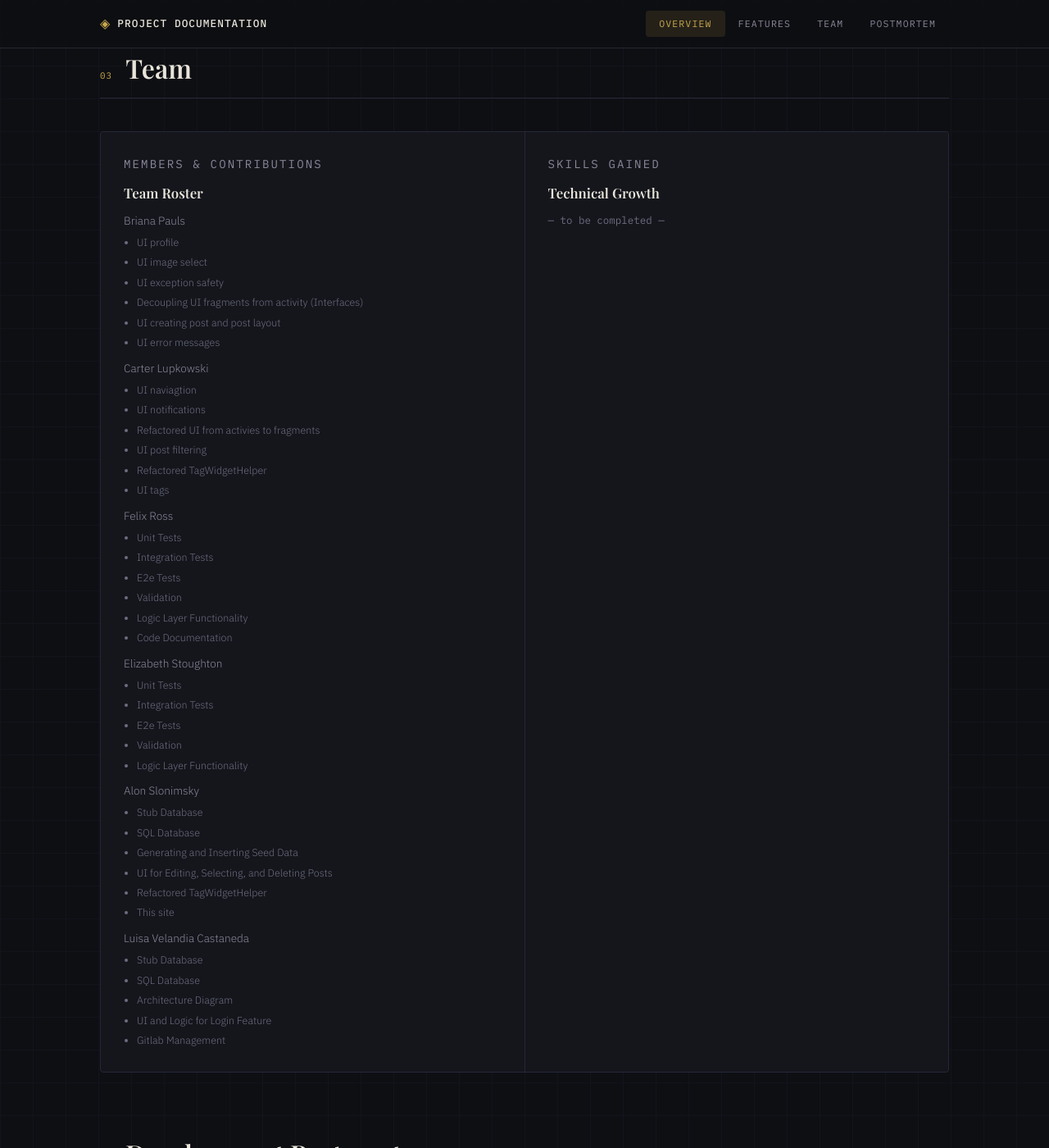
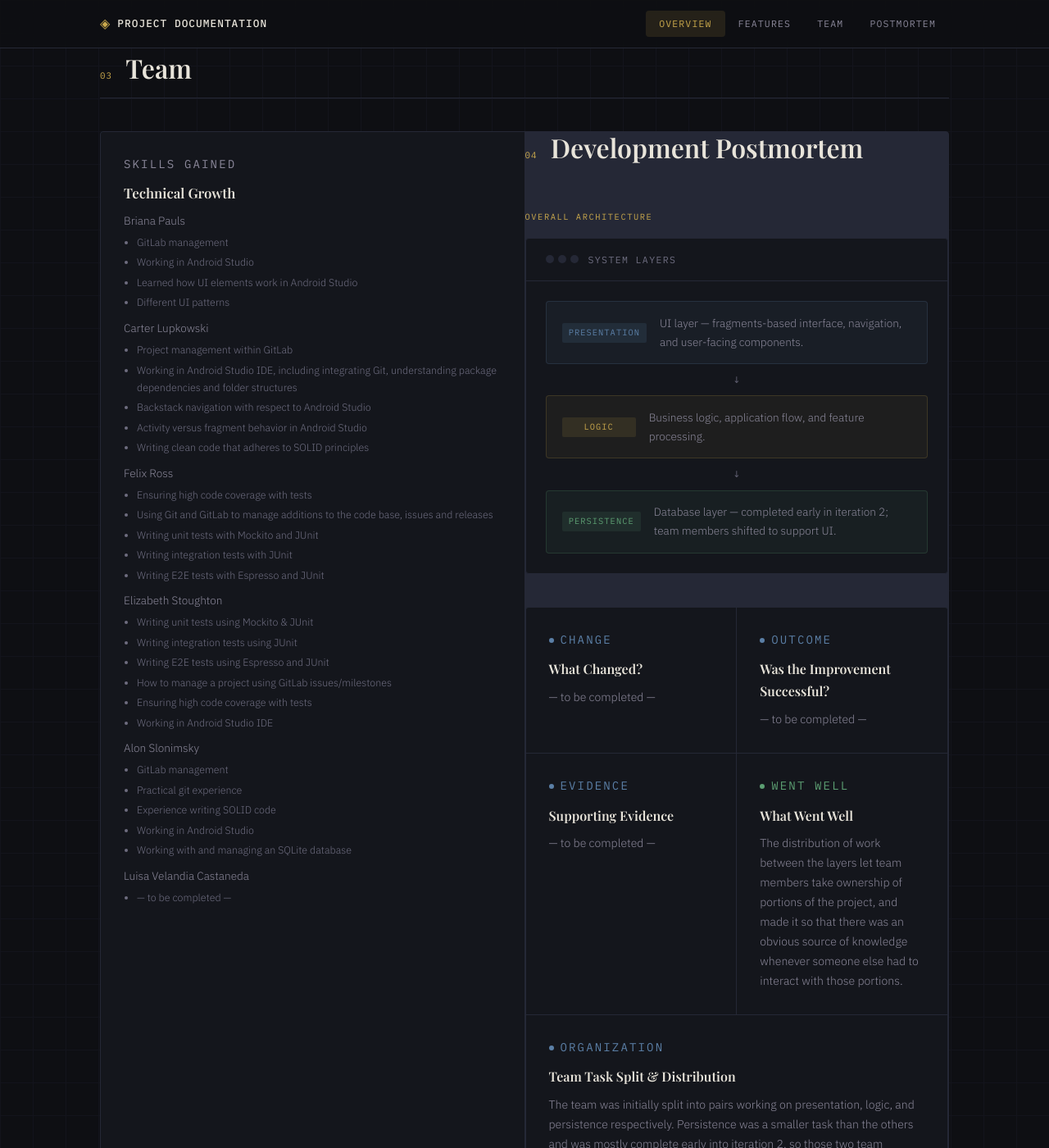
Before and after one commit to AlonSlonimsky/DISKussMe, a Jekyll site: the page built from index.html, in a window 1280 px wide and 1400 px high, scrolled down 2247 px. Shown: the whole window at 82% size. Built offline with Jekyll 4.4.1, drawn with Linux system fonts in a browser that asks for light colours.

Commit message:
filled skills gained

```diff
--- a/index.html
+++ b/index.html
@@ -138,91 +138,74 @@ of 20 or more new posts per week sustained over that same period.</p>
     <div class="card-grid" style="grid-template-columns: repeat(2, 1fr);">
 
       <div class="card">
-        <p class="card-label">Members &amp; Contributions</p>
-        <h3>Team Roster</h3>
+        <p class="card-label">Skills Gained</p>
+        <h3>Technical Growth</h3>
         <div style="display:flex; flex-direction:column; gap:0.6rem; margin-top:0.5rem;">
 
           <div>
             <div style="font-size:0.85rem; color:var(--text-secondary); margin-bottom:0.25rem;">Briana Pauls</div>
             <ul style="margin:0 0 0 1rem; padding:0; display:flex; flex-direction:column; gap:0.2rem;">
-              <li style="font-size:0.78rem; color:var(--text-muted);">UI profile </li>
-              <li style="font-size:0.78rem; color:var(--text-muted);">UI image select</li>
-              <li style="font-size:0.78rem; color:var(--text-muted);">UI exception safety</li>
-              <li style="font-size:0.78rem; color:var(--text-muted);">Decoupling UI fragments from activity (Interfaces)</li>
-              <li style="font-size:0.78rem; color:var(--text-muted);">UI creating post and post layout</li>
-              <li style="font-size:0.78rem; color:var(--text-muted);">UI error messages</li>
+              <li style="font-size:0.78rem; color:var(--text-muted);">GitLab management</li>
+              <li style="font-size:0.78rem; color:var(--text-muted);">Working in Android Studio</li>
+              <li style="font-size:0.78rem; color:var(--text-muted);">Learned how UI elements work in Android Studio</li>
+              <li style="font-size:0.78rem; color:var(--text-muted);">Different UI patterns</li>
             </ul>
           </div>
+
           <div>
             <div style="font-size:0.85rem; color:var(--text-secondary); margin-bottom:0.25rem;">Carter Lupkowski</div>
             <ul style="margin:0 0 0 1rem; padding:0; display:flex; flex-direction:column; gap:0.2rem;">
-              <li style="font-size:0.78rem; color:var(--text-muted);">UI naviagtion</li>
-              <li style="font-size:0.78rem; color:var(--text-muted);">UI notifications</li>
-              <li style="font-size:0.78rem; color:var(--text-muted);">Refactored UI from activies to fragments</li>
-              <li style="font-size:0.78rem; color:var(--text-muted);">UI post filtering</li>
-              <li style="font-size:0.78rem; color:var(--text-muted);">Refactored TagWidgetHelper</li>
-              <li style="font-size:0.78rem; color:var(--text-muted);">UI tags</li>
+              <li style="font-size:0.78rem; color:var(--text-muted);">Project management within GitLab</li>
+              <li style="font-size:0.78rem; color:var(--text-muted);">Working in Android Studio IDE, including integrating Git, understanding package dependencies and folder structures</li>
+              <li style="font-size:0.78rem; color:var(--text-muted);">Backstack navigation with respect to Android Studio</li>
+              <li style="font-size:0.78rem; color:var(--text-muted);">Activity versus fragment behavior in Android Studio</li>
+              <li style="font-size:0.78rem; color:var(--text-muted);">Writing clean code that adheres to SOLID principles</li>
             </ul>
           </div>
 
           <div>
             <div style="font-size:0.85rem; color:var(--text-secondary); margin-bottom:0.25rem;">Felix Ross</div>
             <ul style="margin:0 0 0 1rem; padding:0; display:flex; flex-direction:column; gap:0.2rem;">
-              <li style="font-size:0.78rem; color:var(--text-muted);">Unit Tests</li>
-              <li style="font-size:0.78rem; color:var(--text-muted);">Integration Tests</li>
-              <li style="font-size:0.78rem; color:var(--text-muted);">E2e Tests</li>
-              <li style="font-size:0.78rem; color:var(--text-muted);">Validation</li>
-              <li style="font-size:0.78rem; color:var(--text-muted);">Logic Layer Functionality</li>
-              <li style="font-size:0.78rem; color:var(--text-muted);">Code Documentation</li>
+              <li style="font-size:0.78rem; color:var(--text-muted);">Ensuring high code coverage with tests</li>
+              <li style="font-size:0.78rem; color:var(--text-muted);">Using Git and GitLab to manage additions to the code base, issues and releases</li>
+              <li style="font-size:0.78rem; color:var(--text-muted);">Writing unit tests with Mockito and JUnit</li>
+              <li style="font-size:0.78rem; color:var(--text-muted);">Writing integration tests with JUnit</li>
+              <li style="font-size:0.78rem; color:var(--text-muted);">Writing E2E tests with Espresso and JUnit</li>
             </ul>
           </div>
 
           <div>
             <div style="font-size:0.85rem; color:var(--text-secondary); margin-bottom:0.25rem;">Elizabeth Stoughton</div>
             <ul style="margin:0 0 0 1rem; padding:0; display:flex; flex-direction:column; gap:0.2rem;">
-              <li style="font-size:0.78rem; color:var(--text-muted);">Unit Tests</li>
-              <li style="font-size:0.78rem; color:var(--text-muted);">Integration Tests</li>
-              <li style="font-size:0.78rem; color:var(--text-muted);">E2e Tests</li>
-              <li style="font-size:0.78rem; color:var(--text-muted);">Validation</li>
-              <li style="font-size:0.78rem; color:var(--text-muted);">Logic Layer Functionality</li>
+              <li style="font-size:0.78rem; color:var(--text-muted);">Writing unit tests using Mockito &amp; JUnit</li>
+              <li style="font-size:0.78rem; color:var(--text-muted);">Writing integration tests using JUnit</li>
+              <li style="font-size:0.78rem; color:var(--text-muted);">Writing E2E tests using Espresso and JUnit</li>
+              <li style="font-size:0.78rem; color:var(--text-muted);">How to manage a project using GitLab issues/milestones</li>
+              <li style="font-size:0.78rem; color:var(--text-muted);">Ensuring high code coverage with tests</li>
+              <li style="font-size:0.78rem; color:var(--text-muted);">Working in Android Studio IDE</li>
             </ul>
           </div>
 
           <div>
             <div style="font-size:0.85rem; color:var(--text-secondary); margin-bottom:0.25rem;">Alon Slonimsky</div>
             <ul style="margin:0 0 0 1rem; padding:0; display:flex; flex-direction:column; gap:0.2rem;">
-              <li style="font-size:0.78rem; color:var(--text-muted);">Stub Database</li>
-              <li style="font-size:0.78rem; color:var(--text-muted);">SQL Database</li>
-              <li style="font-size:0.78rem; color:var(--text-muted);">Generating and Inserting Seed Data</li>
-              <li style="font-size:0.78rem; color:var(--text-muted);">UI for Editing, Selecting, and Deleting Posts</li>
-              <li style="font-size:0.78rem; color:var(--text-muted);">Refactored TagWidgetHelper</li>
-              <li style="font-size:0.78rem; color:var(--text-muted);">This site</li>
+              <li style="font-size:0.78rem; color:var(--text-muted);">GitLab management</li>
+              <li style="font-size:0.78rem; color:var(--text-muted);">Practical git experience</li>
+              <li style="font-size:0.78rem; color:var(--text-muted);">Experience writing SOLID code</li>
+              <li style="font-size:0.78rem; color:var(--text-muted);">Working in Android Studio</li>
+              <li style="font-size:0.78rem; color:var(--text-muted);">Working with and managing an SQLite database</li>
             </ul>
           </div>
 
           <div>
             <div style="font-size:0.85rem; color:var(--text-secondary); margin-bottom:0.25rem;">Luisa Velandia Castaneda</div>
             <ul style="margin:0 0 0 1rem; padding:0; display:flex; flex-direction:column; gap:0.2rem;">
-              <li style="font-size:0.78rem; color:var(--text-muted);">Stub Database</li>
-              <li style="font-size:0.78rem; color:var(--text-muted);">SQL Database</li>
-              <li style="font-size:0.78rem; color:var(--text-muted);">Architecture Diagram</li>
-              <li style="font-size:0.78rem; color:var(--text-muted);">UI and Logic for Login Feature</li>
-              <li style="font-size:0.78rem; color:var(--text-muted);">Gitlab Management</li>
+              <li style="font-size:0.78rem; color:var(--text-muted);">— to be completed —</li>
             </ul>
           </div>
 
         </div>
       </div>
-
-      <div class="card">
-        <p class="card-label">Skills Gained</p>
-        <h3>Technical Growth</h3>
-        <p style="font-family:var(--font-mono); font-size:0.78rem; color:var(--text-muted);">— to be completed —</p>
-      </div>
-
-    </div>
-  </section>
-
   <!-- ============================
        SECTION 4 — POSTMORTEM
        ============================ -->
```
